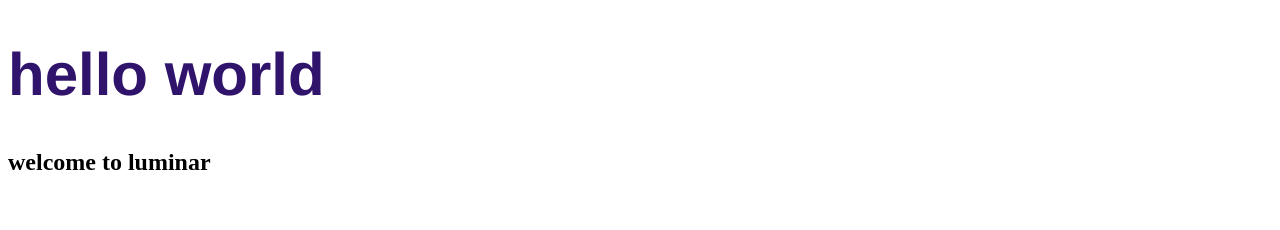
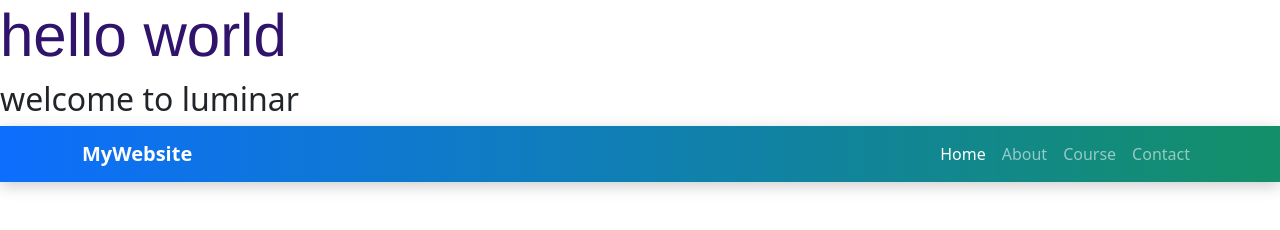
Before and after one commit to Jaithri-m/git-project, a plain HTML site: page index.html in a window 1280 px wide. Drawn offline with nearby package versions, Linux system fonts and the light colour scheme.

Commit message:
add navvar and style

```diff
--- a/index.html
+++ b/index.html
@@ -5,9 +5,47 @@
   <meta name="viewport" content="width=device-width, initial-scale=1.0">
   <title>Document</title>
   <link rel="stylesheet" href="style.css">
+  <link href="https://cdn.jsdelivr.net/npm/bootstrap@5.3.8/dist/css/bootstrap.min.css" rel="stylesheet">
+</head>
 </head>
 <body>
   <h1 class="heading1">hello world</h1>
   <h2 class="heading2">welcome to luminar</h2>
+
+<nav class="navbar navbar-expand-lg navbar-dark bg-primary">
+    <div class="container">
+
+        <a class="navbar-brand fw-bold" href="#">MyWebsite</a>
+
+
+        <div class="collapse navbar-collapse" id="navbarNav">
+            <ul class="navbar-nav ms-auto">
+
+                <li class="nav-item">
+                    <a class="nav-link active" href="#">Home</a>
+                </li>
+
+                <li class="nav-item">
+                    <a class="nav-link" href="#">About</a>
+                </li>
+
+                <li class="nav-item">
+                    <a class="nav-link" href="#">Course</a>
+                </li>
+
+                <li class="nav-item">
+                    <a class="nav-link" href="#">Contact</a>
+                </li>
+
+            </ul>
+        </div>
+
+    </div>
+</nav>
+
+<!-- Bootstrap JS -->
+<script src="https://cdn.jsdelivr.net/npm/bootstrap@5.3.8/dist/js/bootstrap.bundle.min.js"></script>
+
+
 </body>
 </html>
--- a/style.css
+++ b/style.css
@@ -3,3 +3,9 @@
   font-family: 'Franklin Gothic Medium', 'Arial Narrow', Arial, sans-serif;
   color: rgb(48, 20, 108);
 }
+
+ .navbar {
+            background: linear-gradient(90deg, #0d6efd, #139068);
+            padding: 15px 0;
+            box-shadow: 0 4px 15px rgba(0, 0, 0, 0.2);
+        }
```
